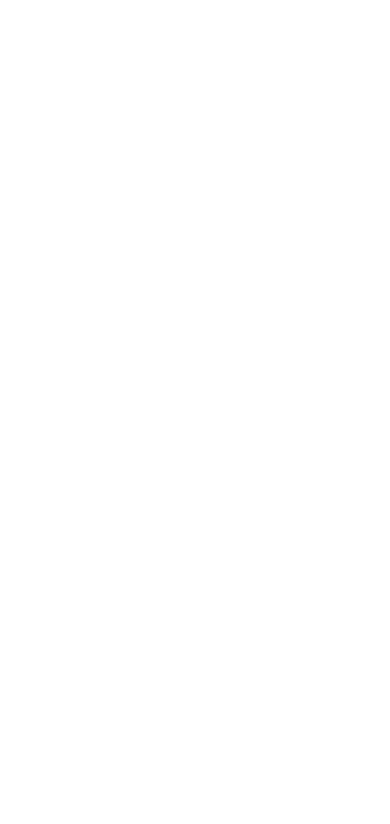
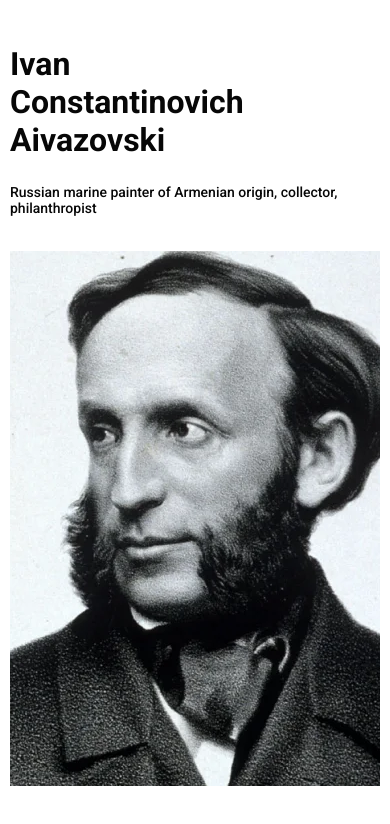
Before and after one commit to ViktarYakimuk/aivazovski_page, a plain HTML site: page index.html in a window 390 px wide. Drawn offline with Linux system fonts and the light colour scheme.

Commit message:
home section

```diff
--- a/index.css
+++ b/index.css
@@ -1,3 +1,4 @@
 @import url('styles/var.css');
 @import url('styles/basic.css');
 @import url('styles/header.css');
+@import url('styles/home.css');
--- a/index.html
+++ b/index.html
@@ -25,6 +25,15 @@
          </nav>
       </div>
    </header>
+   <main aria-label="main">
+      <section class="home" aria-label="home section">
+         <div class="container">
+            <h1 class="home-title" aria-label="title">Ivan Constantinovich Aivazovski</h1>
+            <p class="home-description" aria-label="discription">Russian marine painter of Armenian origin, collector, philanthropist</p>
+            <img src="/img/home.webp" alt="photo of Aivazovski" class="home-img">
+         </div>
+      </section>
+   </main>
 
 
 
@@ -37,7 +46,6 @@
 
 
 
-   <main></main>
    <footer></footer>
 </body>
 </html>
--- a/styles/basic.css
+++ b/styles/basic.css
@@ -6,6 +6,9 @@ body {
    margin: 0;
    font-family: "Roboto", sans-serif;
    background-color: var(--bg-main);
+}
+h1, p {
+   margin: 0;
 }
 
 ul {
--- /dev/null
+++ b/styles/home.css
@@ -0,0 +1,38 @@
+.home {
+   text-align: center;
+}
+
+.home-title {
+   font-size: 45px;
+   font-weight: 700;
+   color: var(--color-main-black);
+   margin: 45px 0 25px 0;
+}
+
+.home-description {
+   font-size: 18px;
+   font-weight: 500;
+   color: var(--color-main-black);
+   margin-bottom: 35px;
+}
+
+.home-img {
+   width: 100%;
+   height: 535px;
+   object-fit: cover;
+}
+
+@media (max-width:767px) {
+   .home {
+      text-align: left;
+   }
+
+   .home-title {
+      font-size: 32px;
+      max-width: 250px;
+   }
+
+   .home-description {
+      font-size: 14px;
+   }
+}
```
